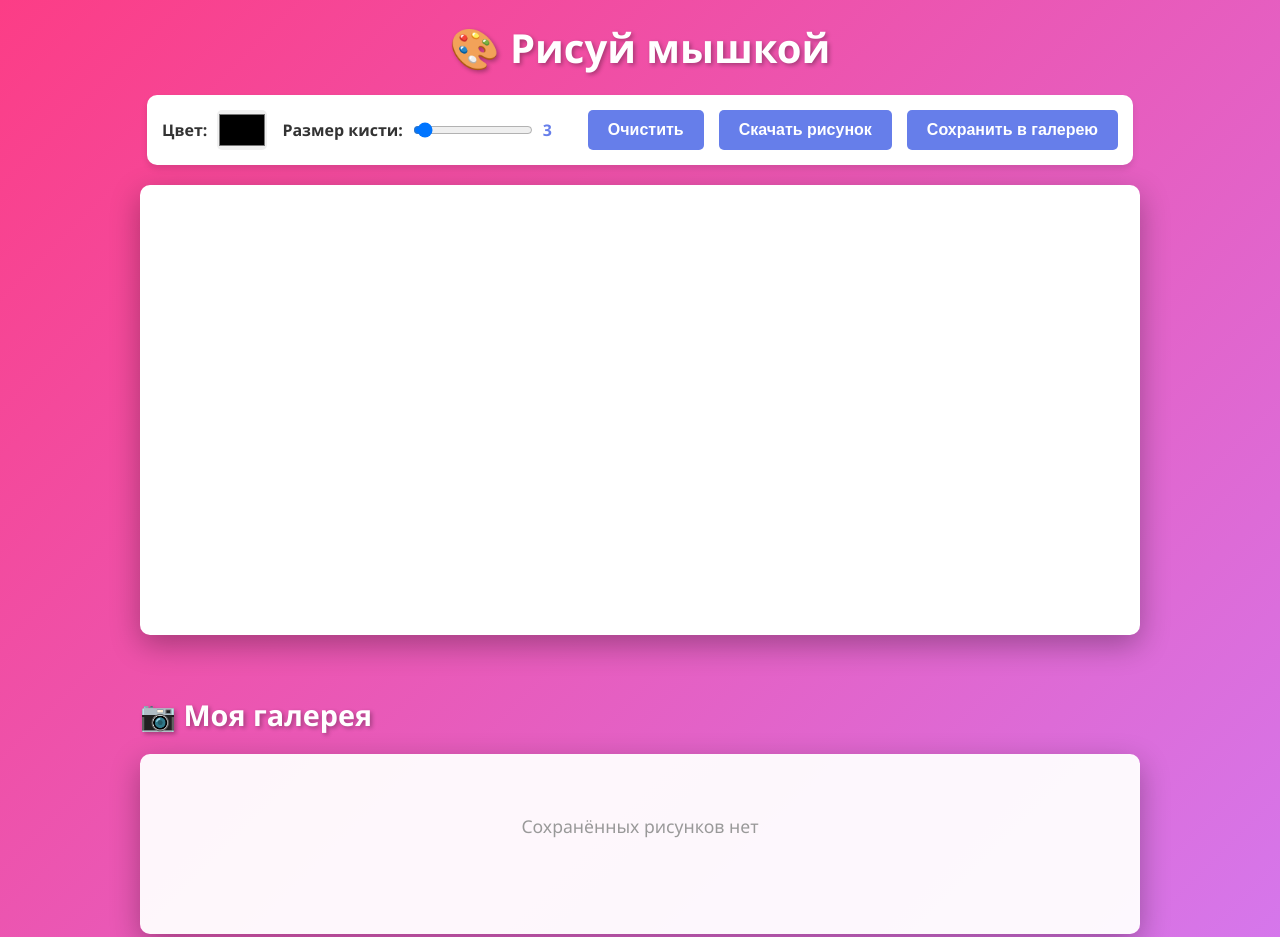
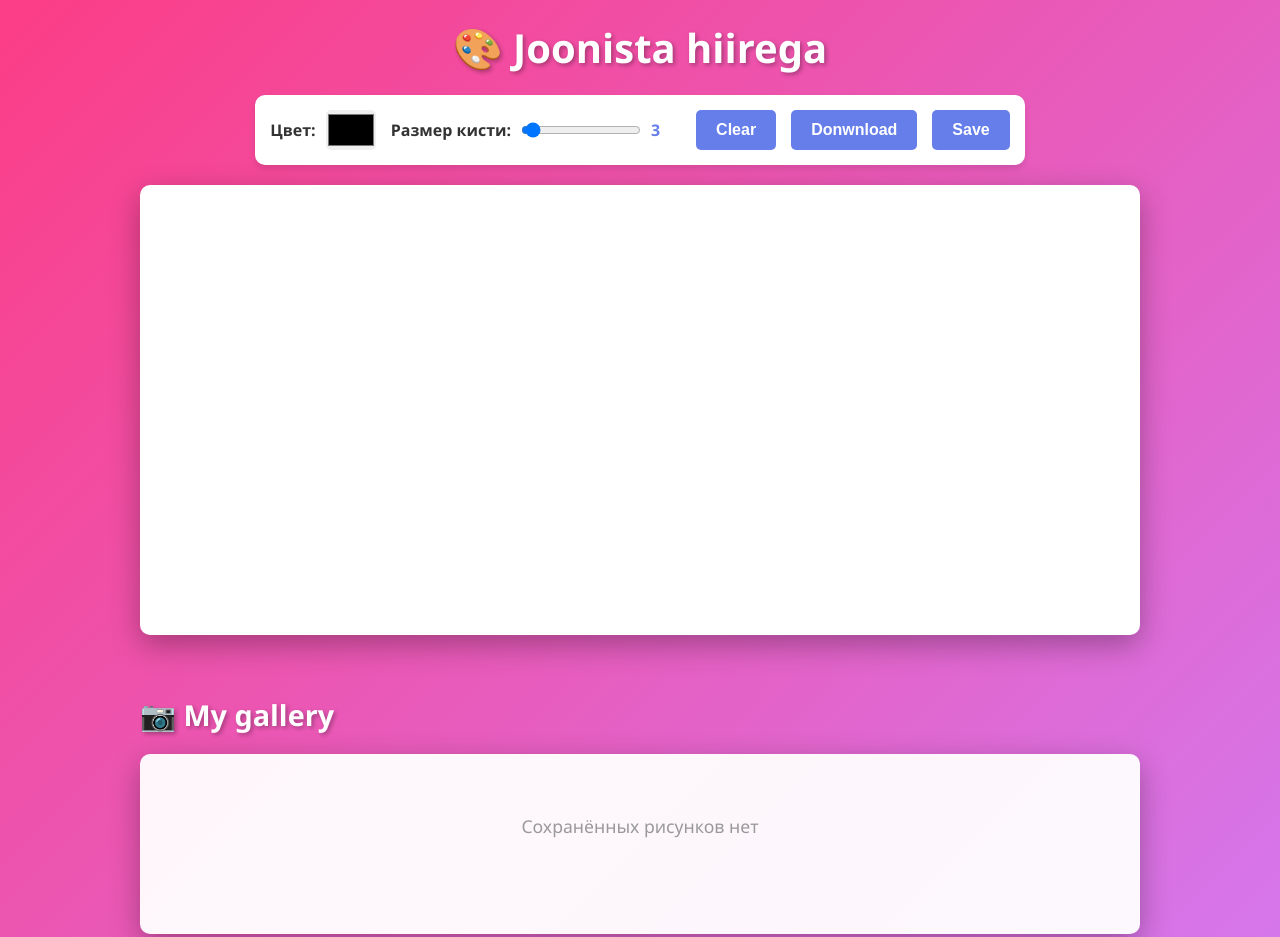
Before and after one commit to Aljona450/draw-app, a plain HTML site: page index.html in a window 1280 px wide. Shown: the top 937 px of the page. Drawn offline with Linux system fonts and the light colour scheme.

Commit message:
Update index.html

```diff
--- a/index.html
+++ b/index.html
@@ -3,7 +3,7 @@
 <head>
     <meta charset="UTF-8">
     <meta name="viewport" content="width=device-width, initial-scale=1.0">
-    <title>Рисование мышкой</title>
+    <title>Hiirega joonistamine</title>
     <style>
         * {
             margin: 0;
@@ -202,7 +202,7 @@
 </head>
 <body>
     <div class="container">
-        <h1>🎨 Рисуй мышкой</h1>
+        <h1>🎨 Joonista hiirega</h1>
 
         <div class="controls">
             <div class="control-group">
@@ -216,17 +216,17 @@
                 <span class="size-value" id="sizeValue">3</span>
             </div>
 
-            <button id="clearBtn">Очистить</button>
-            <button id="downloadBtn">Скачать рисунок</button>
-            <button id="saveGalleryBtn">Сохранить в галерею</button>
+            <button id="clearBtn">Clear</button>
+            <button id="downloadBtn">Donwnload</button>
+            <button id="saveGalleryBtn">Save</button>
         </div>
 
         <canvas id="canvas"></canvas>
 
         <div class="gallery-section">
-            <h2 class="gallery-title">📷 Моя галерея</h2>
+            <h2 class="gallery-title">📷 My gallery</h2>
             <div class="gallery-container" id="gallery">
-                <div class="gallery-empty">Сохранённых рисунков нет</div>
+                <div class="gallery-empty">no saved</div>
             </div>
     </div>
 
```
